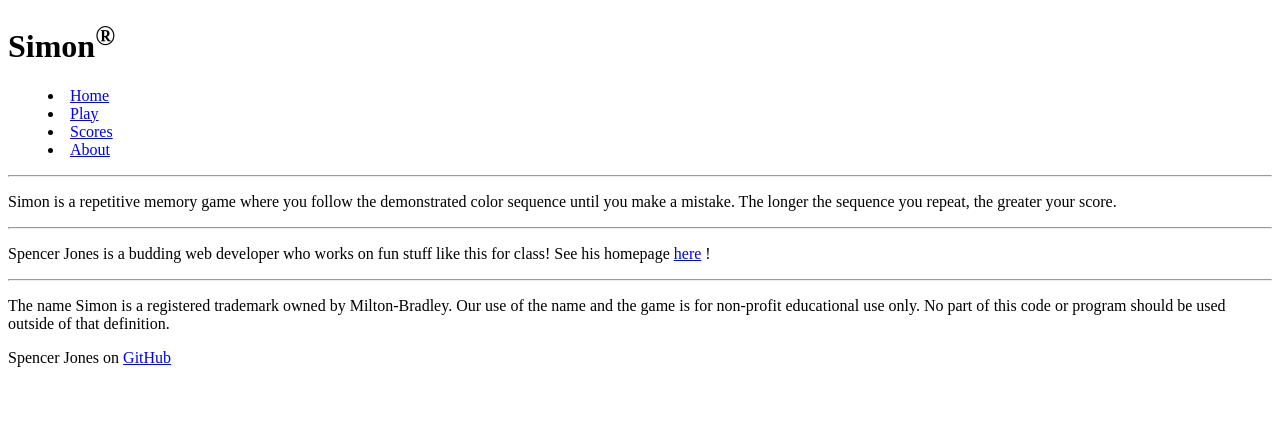
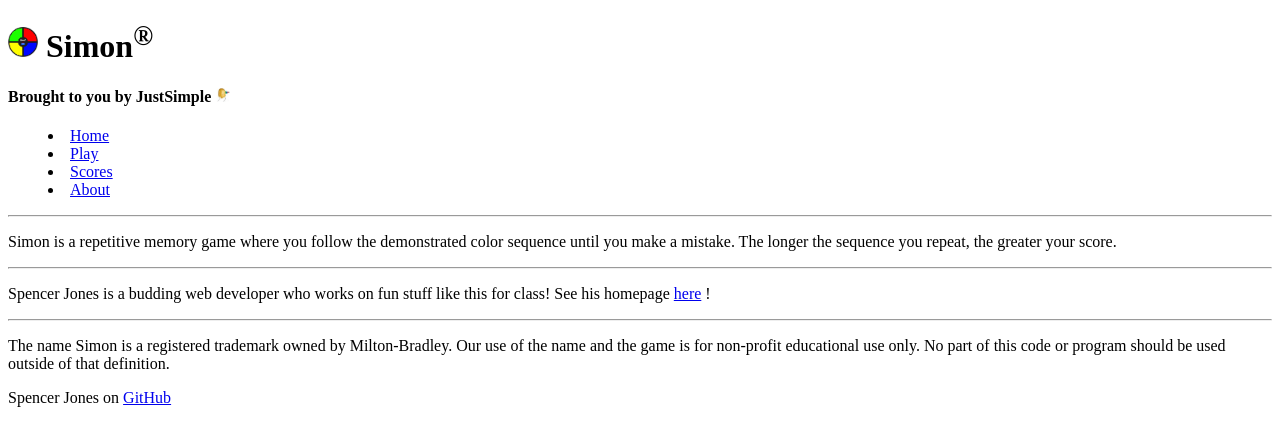
Before and after one commit to InDubitubly/simon, a plain HTML site: page about.html in a window 1280 px wide. Drawn offline with Linux system fonts and the light colour scheme.

Commit message:
change to headers

```diff
--- a/about.html
+++ b/about.html
@@ -8,7 +8,13 @@
   </head>
   <body>
     <header>
-      <h1>Simon<sup>&reg;</sup></h1>
+      <h1>
+        <img height=30 width=30 src="favicon.ico"/>
+        Simon<sup>&reg;</sup></h1>
+        <h4>
+          Brought to you by JustSimple
+          <img height=15 width=15 src="protatofile.png"/>
+        </h4>
 
       <nav>
         <menu>
```
Also changed, not shown: index.html (+8 -6 lines), play.html (+7 -2 lines), scores.html (+7 -1 lines), README.md, protatofile.png (added).
